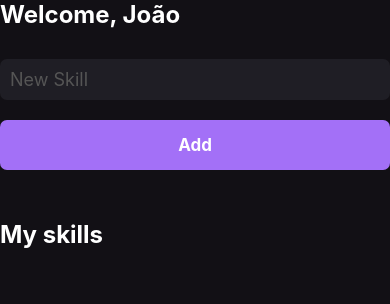
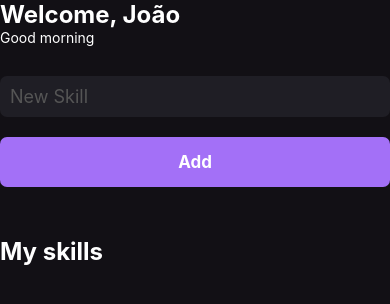
Before and after one commit to joaogabrielramos28/MySkills, a React Native app: screen / in a window 390 px wide. Shown: the top 304 px of the page. Built offline with nearby package versions, Linux system fonts and the light colour scheme.

Commit message:
Adding gretting + statusBar

```diff
--- a/App.js
+++ b/App.js
@@ -1,7 +1,13 @@
 import React from "react";
 import { Home } from "./src/pages/Home";
+import { StatusBar } from "react-native";
 function App() {
-  return <Home />;
+  return (
+    <>
+      <StatusBar barStyle={"default"} />
+      <Home />
+    </>
+  );
 }
 
 export default App;
--- a/src/pages/Home.js
+++ b/src/pages/Home.js
@@ -1,4 +1,4 @@
-import React, { useState } from "react";
+import React, { useEffect, useState } from "react";
 
 import {
   View,
@@ -8,12 +8,26 @@
   TextInput,
   Platform,
   FlatList,
+  StatusBar,
 } from "react-native";
 import { Button } from "../components/Button";
 import { SkillCard } from "../components/SkillCard";
 export function Home() {
   const [newSkill, setNewSkill] = useState("");
   const [mySkills, setMyskills] = useState([]);
+  const [gretting, setGretting] = useState("");
+
+  useEffect(() => {
+    const currentHour = new Date().getHours();
+    console.log(currentHour);
+    if (currentHour < 12) {
+      setGretting("Good morning");
+    } else if (currentHour >= 12 && currentHour < 18) {
+      setGretting("Good afternoon");
+    } else {
+      setGretting("Good night");
+    }
+  }, []);
 
   function handleAddNewSkill() {
     setMyskills([...mySkills, newSkill]);
@@ -21,6 +35,8 @@
   return (
     <SafeAreaView style={styles.container}>
       <Text style={styles.title}>Welcome, João</Text>
+      <Text style={styles.gretting}>{gretting}</Text>
+
       <TextInput
         style={styles.input}
         placeholder="New Skill"
@@ -59,4 +75,8 @@
     padding: Platform.OS === "ios" ? 15 : 10,
     borderRadius: 7,
   },
+
+  gretting: {
+    color: "#fff",
+  },
 });
```
